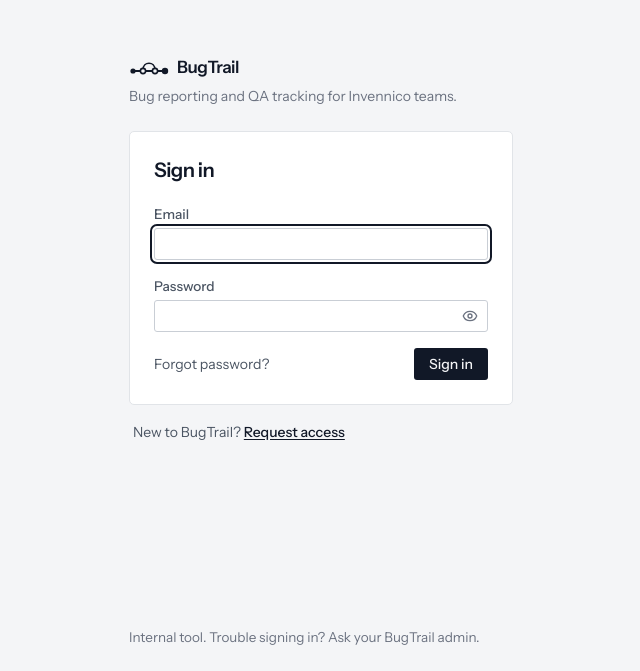
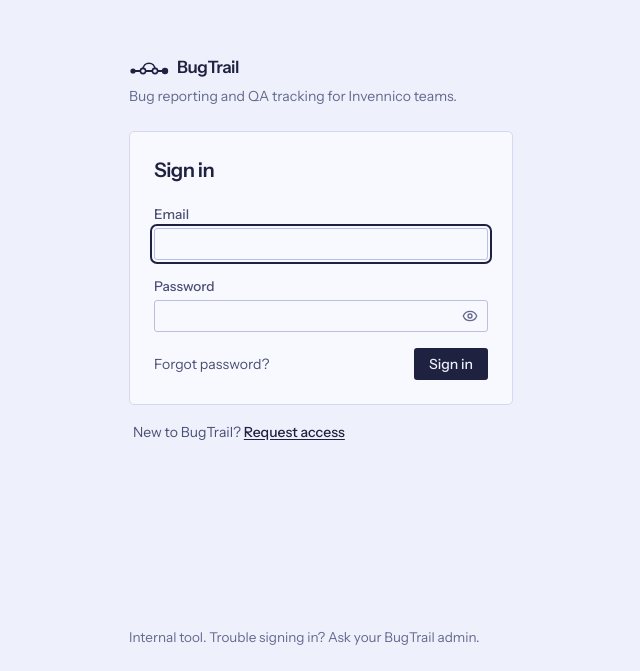
Before and after one commit to vivekmakwana114/bugtrail-web, a Next.js app: page /login in a window 1280 px wide. Shown: the part 129-800 px from the top of the page, without its empty margins (319-959 px from the left). Built offline with nearby package versions, Linux system fonts and the light colour scheme; no server answers.

Commit message:
feat: light theme uses soft indigo neutrals
- Periwinkle page, blue-white panels, indigo borders and deep indigo text
- Meta text stays readable at 4.6:1 on the page
- Dark theme and status colours unchanged

```diff
--- a/src/app/globals.css
+++ b/src/app/globals.css
@@ -3,8 +3,8 @@
 /*
  * BugTrail design tokens: the only place colours, type sizes, radii and shadows are defined.
  * Rules and examples: docs/design/DESIGN_SYSTEM.md. Approved style tile (2026-10-12):
- * "a calm instrument for triage". Cool neutrals in light, stone in dark; colour only for the five
- * statuses and danger.
+ * "a calm instrument for triage". Indigo-tinted neutrals in light, stone in dark; colour only for
+ * the five statuses and danger.
  *
  *   1. Tokens       :root (light) and [data-theme='dark']
  *   2. Theme        @theme maps Tailwind utilities to the tokens and switches off the stock palette
@@ -16,16 +16,16 @@
 
 /* ---------------------------------------------------------------- 1. tokens */
 :root {
-  /* neutrals: cool and crisp (2026-10-15): white panels on a cool grey page, slate ink.
+  /* neutrals: soft indigo (2026-10-15): periwinkle page, blue-white panels, deep indigo ink.
      Dark keeps the stone neutrals. */
-  --bt-bg: #f4f5f7; /* page ground */
-  --bt-surface: #ffffff; /* panels, rows, inputs */
-  --bt-sunken: #eceef1; /* wells, avatars, the card's chart box */
-  --bt-line: #e1e4e8; /* hairlines */
-  --bt-line-strong: #c9ced5; /* input borders, hover outlines */
-  --bt-ink: #111827; /* text, primary action */
-  --bt-ink-2: #4b5563; /* secondary text */
-  --bt-ink-3: #6b7280; /* meta, captions, placeholders (4.4:1 on the page) */
+  --bt-bg: #eef0fb; /* page ground */
+  --bt-surface: #f8f9ff; /* panels, rows, inputs */
+  --bt-sunken: #e2e5f6; /* wells, avatars, the card's chart box */
+  --bt-line: #d5d9ef; /* hairlines */
+  --bt-line-strong: #b9bfe0; /* input borders, hover outlines */
+  --bt-ink: #1f2140; /* text, primary action */
+  --bt-ink-2: #4a4f75; /* secondary text */
+  --bt-ink-3: #646a8f; /* meta, captions, placeholders (4.6:1 on the page) */
 
   /* status: always paired with a glyph (src/components/shared/status-glyph.tsx) */
   --bt-reported: #3a5fc4;
@@ -35,7 +35,7 @@
   --bt-failed: #bd3f27;
   --bt-danger: var(--bt-failed);
 
-  --bt-shadow-pop: 0 6px 24px -8px rgb(17 24 39 / 0.22);
+  --bt-shadow-pop: 0 6px 24px -8px rgb(31 33 64 / 0.24);
   color-scheme: light;
 }
 
```
